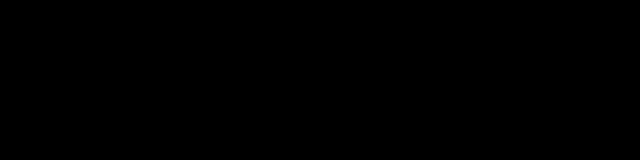
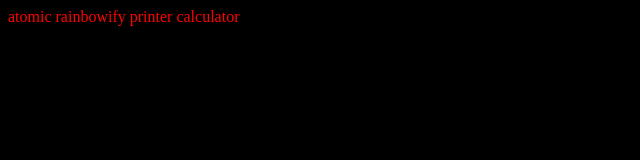
Before and after one commit to treeeula/treeeula.github.io, a plain HTML site: page index.html in a window 1280 px wide. Shown: the whole page, without its empty margins (0-640 px from the left). Drawn offline with Linux system fonts and the light colour scheme.

Commit message:
add links

```diff
--- a/index.html
+++ b/index.html
@@ -10,6 +10,7 @@
         </style>
     </head>
     <body>
-
+        <a href="./rainbowify.html">atomic rainbowify</a>
+        <a href="./printer/index.html">printer calculator</a>
     </body>
 </html>
```
